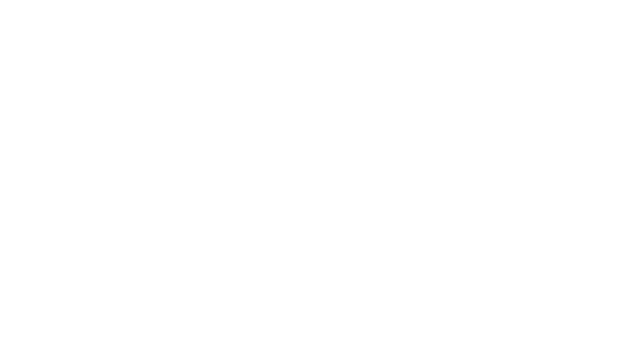
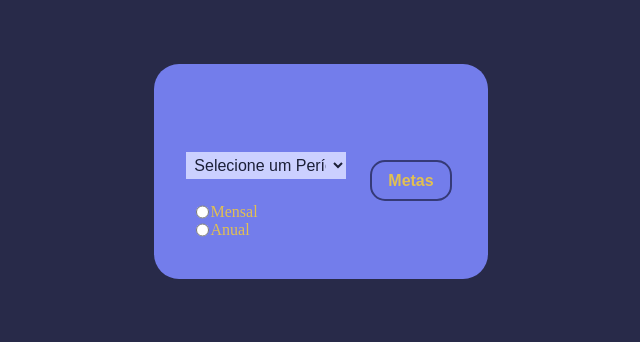
Before and after one commit to William-Vinicius/goldenDashboard, a PHP site: page /graphs/testGraph.php in a window 1280 px wide. Before the commit the part shown is empty. Shown: the top 342 px of the page, without its empty margins (319-959 px from the left). Run offline with PHP 8.4, Linux system fonts and the light colour scheme; some libraries are stand-ins or nearby versions.

Commit message:
Modelando a tela de gráficos

```diff
--- a/Login/graphs/testGraph.php
+++ b/Login/graphs/testGraph.php
@@ -3,4 +3,56 @@
     $head = new head();
     $user = new user();
 
+    $head->setTitle('GráficoTeste')
+
 ?>
+<div class="dad">
+    <div class="container">
+        <header>
+            <!-- alhsgdlsaih -->
+        </header>
+        <div class="rows">
+            <div class="columns">
+                <div>
+                    <select id="months" name="months" class="txInput space-up">
+                        <option>Selecione um Período</option>
+
+                        <option onclick = "setPeriod(3)">3 Meses</option>
+                        <option onclick = "setPeriod(6)">6 Meses</option>
+                        <option onclick = "setPeriod(9)">9 Meses</option>
+                        <option onclick = "setPeriod(12)">1 Ano</option>
+                        <option onclick = "setPeriod(3*12)">3 Anos</option>
+                        <option onclick = "setPeriod(5*12)">5 Anos</option>
+
+                    </select>
+                </div>
+                <div class="invisible columns half-margin">
+                    <div class="rows">
+                        <input type="radio" name="rdShow" id="month">
+                        <label for="month"> Mensal </label>
+                    </div>
+                    <div class="rows">
+                        <input type="radio" name="rdShow" id="year">
+                        <label for="year"> Anual </label>
+                    </div>
+                </div>
+            </div>
+
+            <div class="columns">
+                <div>
+                    <div class="drawSearch src-button">
+                        Metas
+                        <i class="ph ph-caret-down"></i>
+                    </div>
+                </div>
+
+                <div>
+
+                </div>
+            </div>
+        </div>
+        <div class="rows">
+
+        </div>
+    </div>
+</div>
```
